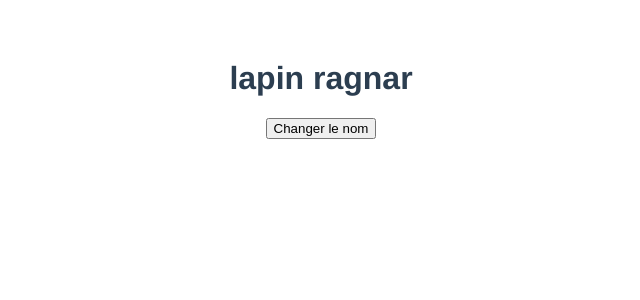
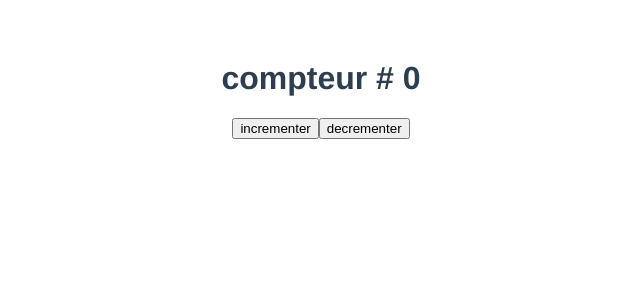
Before and after one commit to lapinRagnar/vue3_tuto, a Vue app: page / in a window 1280 px wide. Shown: the top 300 px of the page, without its empty margins (319-959 px from the left). Built offline with nearby package versions, Linux system fonts and the light colour scheme.

Commit message:
compteur - v-on;click avec fonction

```diff
--- a/src/App.vue
+++ b/src/App.vue
@@ -1,8 +1,9 @@
 <template >
 
-  <h1>{{name}}</h1>
+  <h1>compteur # {{count}}</h1>
   <div>
-    <button v-on:click="name = 'batman'">Changer le nom</button>
+    <button v-on:click="incrementer">incrementer</button>
+    <button v-on:click="decrementer">decrementer</button>
   </div>
 
 </template>
@@ -12,11 +13,16 @@ export default {
   name: 'App',
   data(){
     return {
-      name: 'lapin ragnar'
+      count: 0
     }
   },
   methods: {
-
+    incrementer(){
+      return this.count += 1
+    },
+    decrementer(){
+      return this.count -= 1
+    }
   }
 }
 </script>
```
